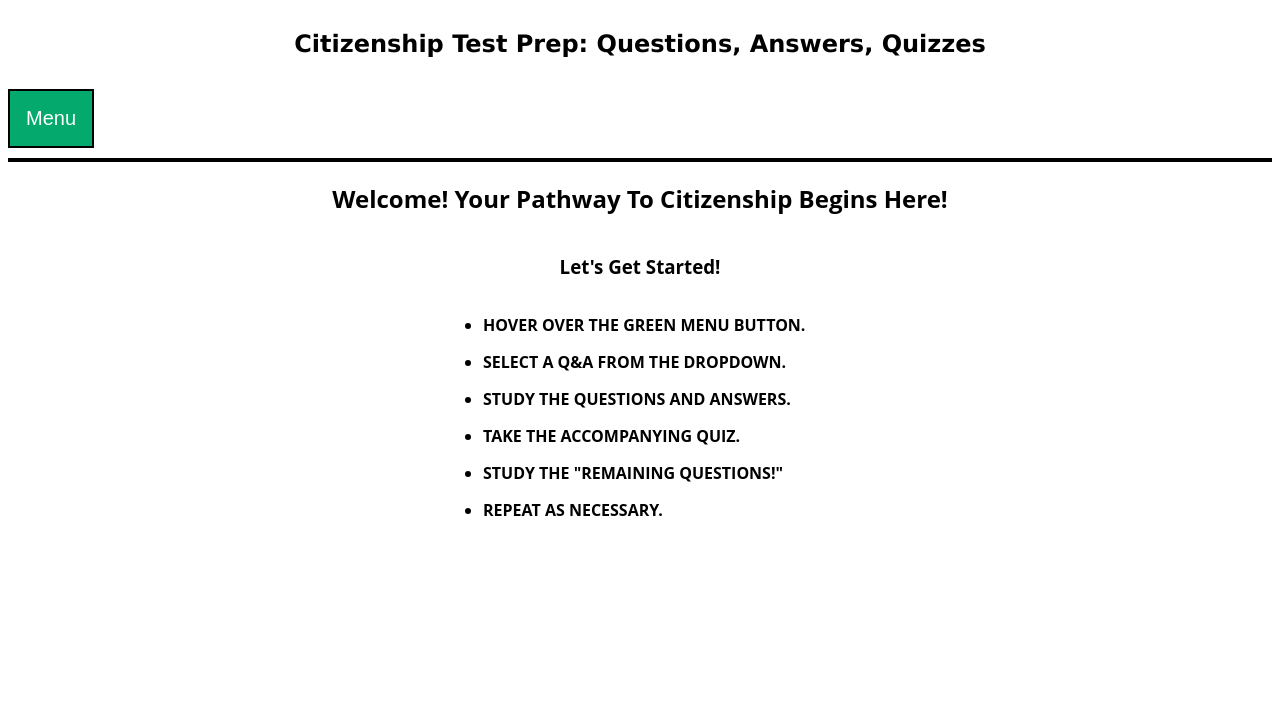
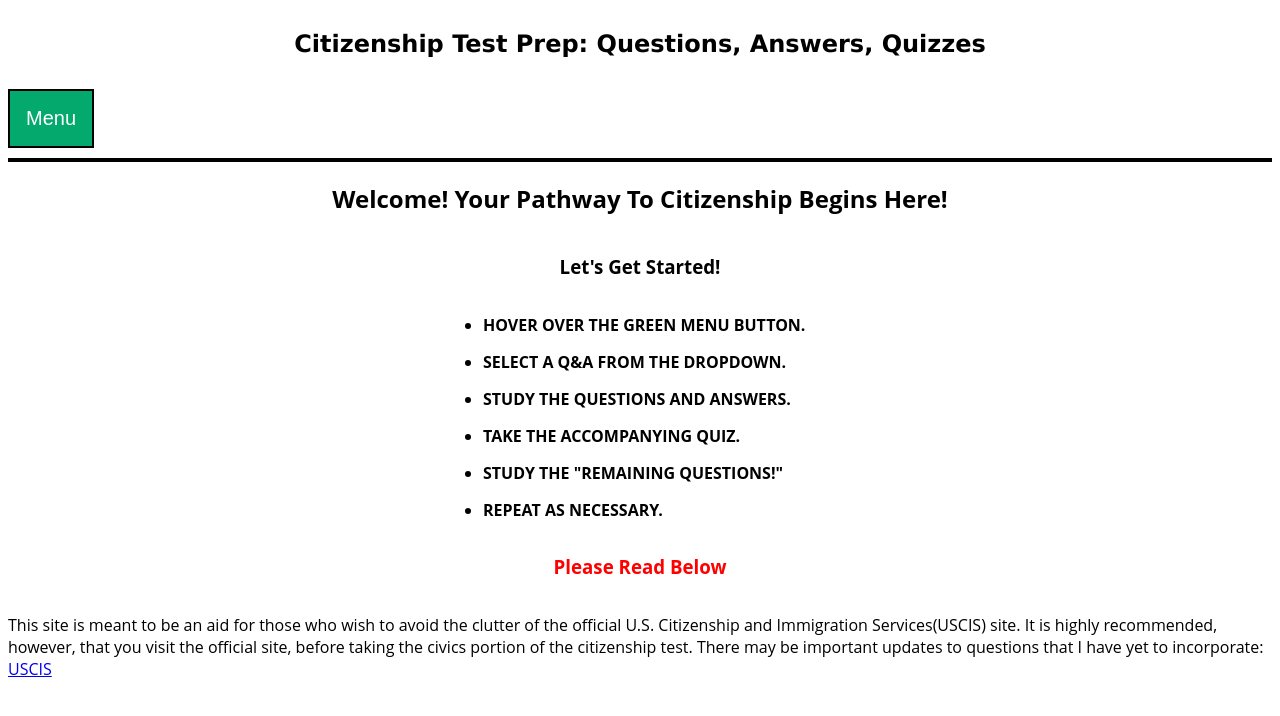
Before and after one commit to mmaustin/citizenship-questions-answers, a React (Create React App) app in the folder citizenship-frontend/: page / in a window 1280 px wide. Shown: the top 716 px of the page. Built offline with nearby package versions, Linux system fonts and the light colour scheme.

Commit message:
added a link to the USCIS official site and a note to go to that site before taking the actual test

```diff
--- a/citizenship-frontend/src/features/homePage/HomePage.js
+++ b/citizenship-frontend/src/features/homePage/HomePage.js
@@ -17,6 +17,12 @@ export const HomePage = () => {
                     <li className='list-items'>REPEAT AS NECESSARY.</li>
                 </ul>
             </div>
+            <h3 style={{color: 'red'}} >Please Read Below</h3>
+            <p>This site is meant to be an aid for those who wish to avoid the clutter of the official U.S.
+                Citizenship and Immigration Services(USCIS) site.  It is highly recommended, however, that you visit
+                the official site, before taking the civics portion of the citizenship test.  There may be
+                important updates to questions that I have yet to incorporate: <a rel="noopener noreferrer" target="_blank" href='https://www.uscis.gov/citizenship' >USCIS</a>
+            </p>
         </div>
     )
 }
```
